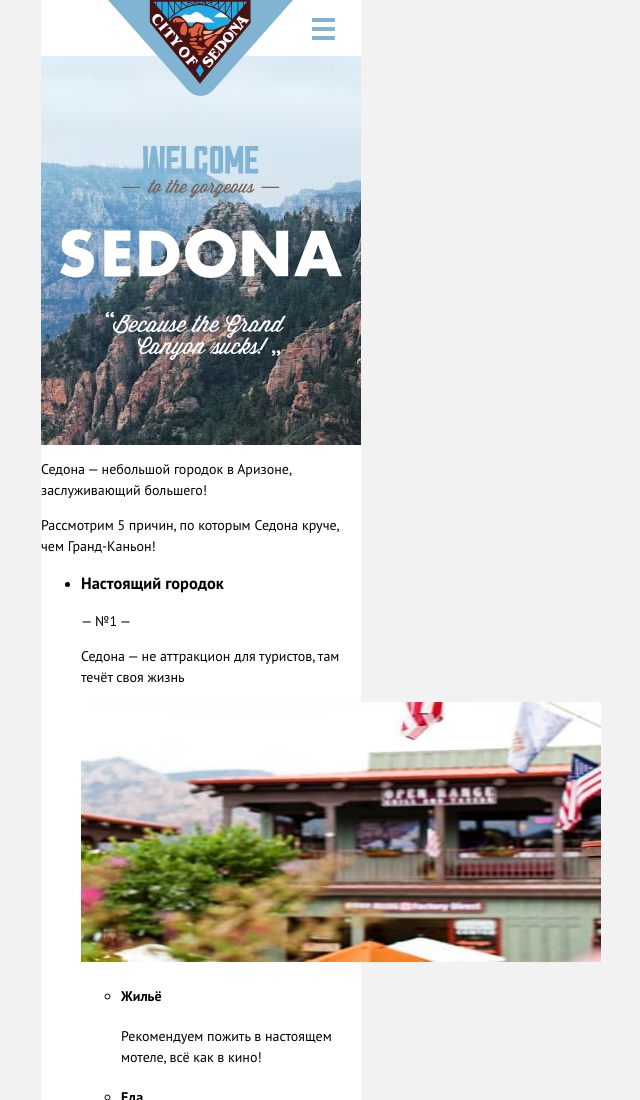
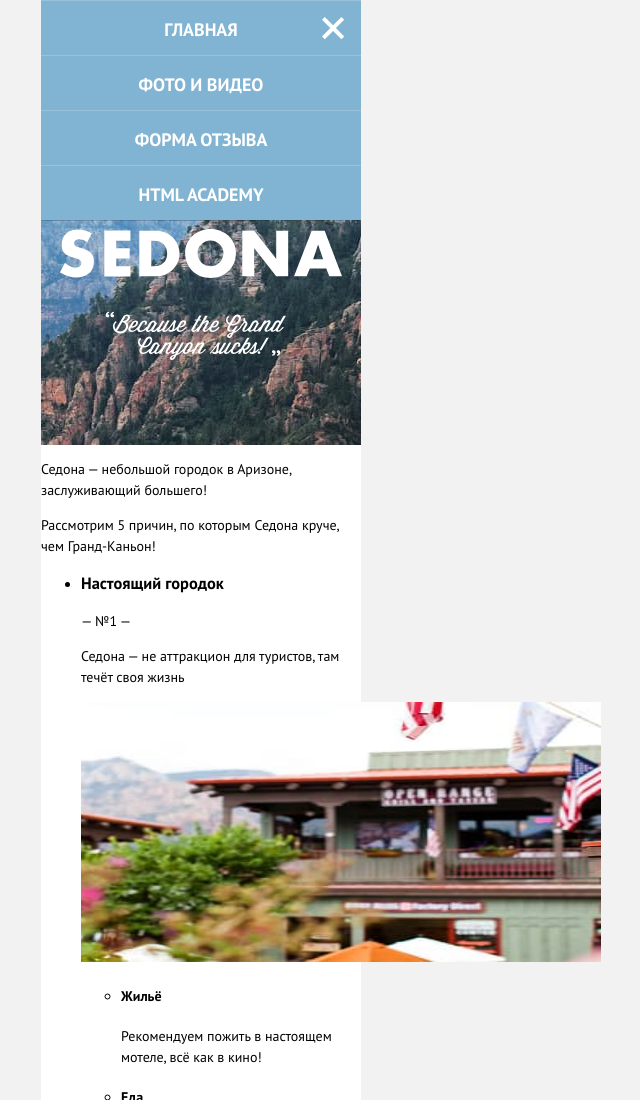
Before and after one commit to htmlacademy-adaptive/2094077-sedona-26, a website: page source/index.html in a window 1280 px wide. Shown: the top 1100 px of the page, without its empty margins (439-1079 px from the left). Drawn offline with nearby package versions, Linux system fonts and the light colour scheme; files that its build step writes are made by us from their sources.

Commit message:
добавляет навигацию

```diff
--- a/source/index.html
+++ b/source/index.html
@@ -19,7 +19,13 @@
               <path d="M22.9 0H0v4h22.9V0ZM22.9 9H0v4h22.9V9ZM22.9 18H0v4h22.9v-4Z"/>
             </svg>
           </button>
-          <nav class="main-header__main-navigation main-header__main-navigation--closed main-header__main-navigation--toggle main-navigation">
+          <nav class="main-header__main-navigation main-header__main-navigation--closed main-navigation">
+            <button class="main-navigation__button-close main-navigation__button-close--closed" type="button">
+              <span class="visually-hidden">Закрыть меню.</span>
+              <svg class="main-navigation__close-menu" aria-hidden="true" width="23" height="23" viewBox="0 0 23 23" fill="none" xmlns="http://www.w3.org/2000/svg">
+                <path d="M22.2 2.8 19.4 0l-8.3 8.3L2.8 0 0 2.8l8.3 8.3L0 19.4l2.8 2.8 8.3-8.3 8.3 8.3 2.8-2.8-8.3-8.3 8.3-8.3Z"/>
+              </svg>
+            </button>
             <ul class="main-navigation__list">
               <li class="main-navigation__item">
                 <a class="main-navigation__link main-navigation__link--current" href="./index.html">Главная</a>
--- a/source/sass/main-header.scss
+++ b/source/sass/main-header.scss
@@ -51,14 +51,7 @@
 }
 
 .main-header__main-navigation {
-
-  &--closed {
-    display: none;  //при нажатии на меню убирает класс
-  }
+  // &--closed {
+  //   display: none;  //при нажатии на меню убирает класс
+  // }
 }
-
-
-
-.main-header__main-navigation--toggle {
-
-}
--- a/source/sass/main-logo-wrapper.scss
+++ b/source/sass/main-logo-wrapper.scss
@@ -4,7 +4,7 @@
 // @use "visually-hidden.scss";
 
 .main-logo-wrapper {
-  background-image: url('../img/welcomesedona-back.jpg');
+  background-image: url("../img/welcomesedona-back.jpg");
   background-size: cover;
   background-color: #426a96;
   background-repeat: no-repeat;
@@ -12,7 +12,7 @@
   padding-top: 90px;
   padding-bottom: 85px;
     &::after {
-    background-image: url('..img/mask2.svg');
+    background-image: url("..img/mask2.svg");
     background-repeat: no-repeat;
     background-position: center bottom; //хммм чет не видно
   }
--- a/source/sass/main-navigation.scss
+++ b/source/sass/main-navigation.scss
@@ -0,0 +1,65 @@
+@use "fonts.scss";
+@use "variables.scss";
+@use "mixins.scss";
+@use "visually-hidden.scss";
+
+.main-navigation {
+  position: absolute;
+  top: 0;
+  width: 100%;
+  font-size: 18px;
+  line-height: 26px;
+  text-align: center;
+  text-transform: uppercase;
+}
+
+.main-navigation__button-close {
+  position: absolute;
+  top: 17px;
+  right: 16px;
+  @include mixins.start();
+  border: 0;
+  background-color: variables.$add-color;
+  cursor: pointer;
+    // &--closed {
+    // display: none;  //при нажатии на меню убирает класс
+    // }
+}
+
+.main-navigation__close-menu {
+  fill: rgba(255, 255, 255, 1);
+  &:hover {
+    fill: rgba(255, 255, 255, 0.6);
+  }
+  &:focus {
+    fill: rgba(255, 255, 255, 0.6);
+  }
+  &:disabled {
+    fill: rgba(255, 255, 255, 0.3);
+  }
+}
+
+.main-navigation__list {
+  display: flex;
+  flex-direction: column;
+  list-style: none;
+  @include mixins.start();
+}
+
+.main-navigation__item {
+  background-color: variables.$add-color;
+}
+
+.main-navigation__link {
+  @include mixins.font700();
+  display: block;
+  text-decoration: none;
+  padding-top: 17px;
+  padding-bottom: 12px;
+  color: variables.$base-color;
+  background-color: variables.$add-color;
+  box-shadow: 0px 1px 0px rgba(1, 1, 1, 0.2), inset 0px 1px 0px rgba(255, 255, 255, 0.2);
+  &--current {
+
+  }
+}
--- a/source/sass/variables.scss
+++ b/source/sass/variables.scss
@@ -1,6 +1,5 @@
 $base-color: rgba(255, 255, 255, 1);
 $add-color: rgba(129, 179, 210, 1);
-$add-color: rgba(238, 238, 238, 1);
+$alt-color: rgba(238, 238, 238, 1);
 $base-textcolor: rgba(0, 0, 0, 1);
 $add-textcolor:rgba(51, 51, 51, 1);
-$alt-textcolor: rgba(255, 255, 255, 1);
```
Also changed, not shown: source/catalog.html (+1 -1 lines), source/form.html (+1 -1 lines).
